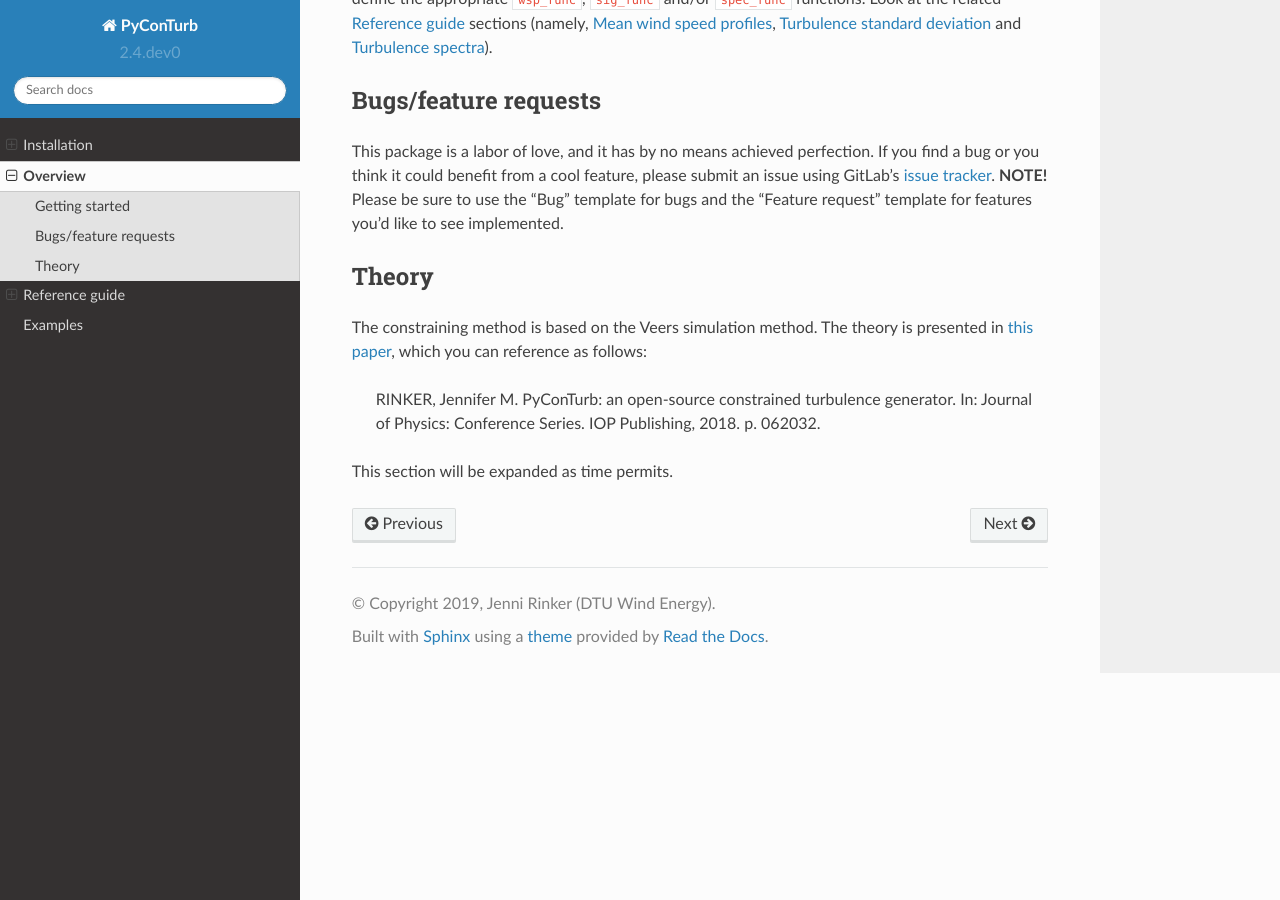
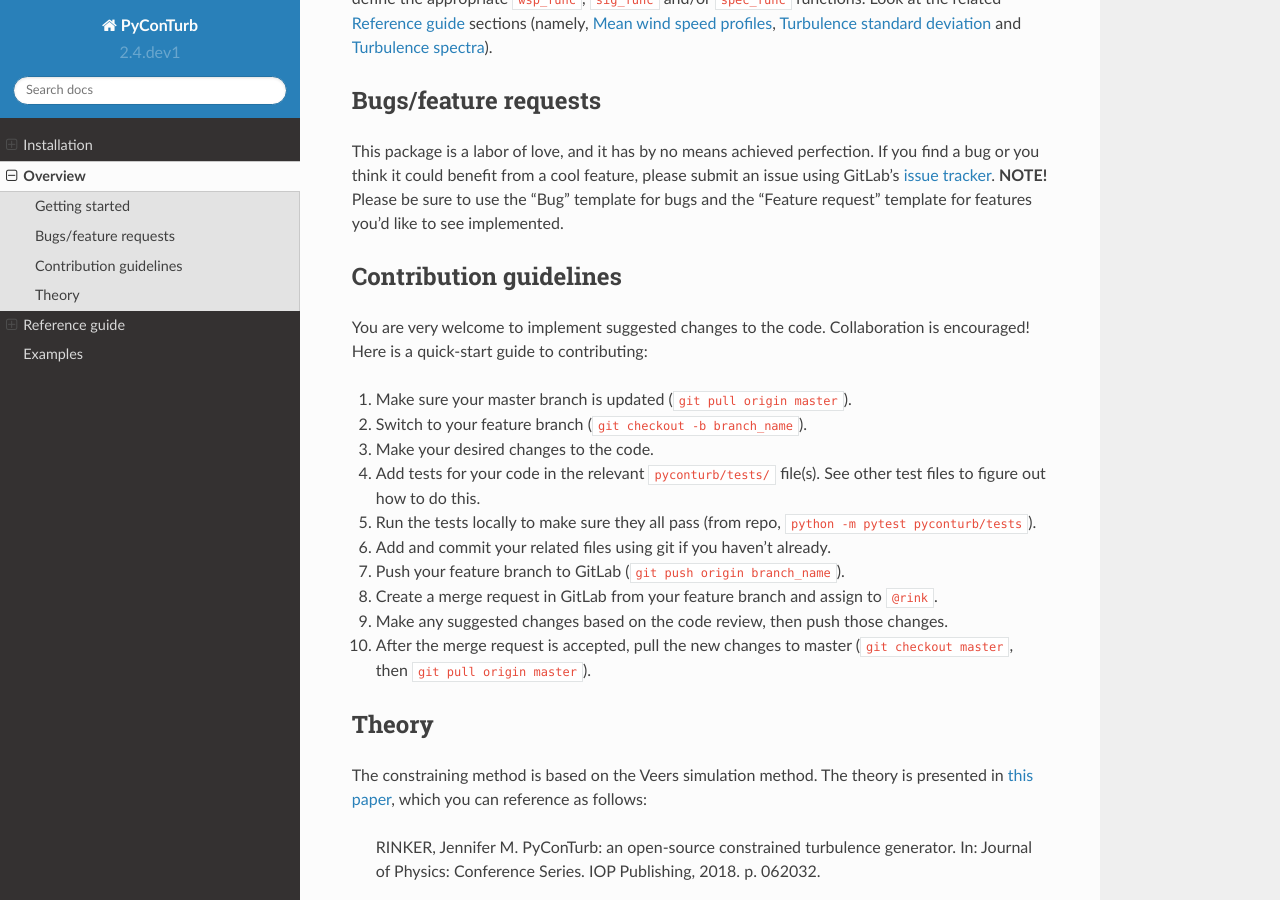
Before and after one commit to brookeslawski/pyconturb-pvade, a Sphinx documentation site: the page built from docs/source/overview.rst, in a window 1280 px wide and 900 px high, scrolled down 662 px. Built offline with Sphinx 7.4.7 and the Read the Docs theme 2.0.0, drawn with Linux system fonts in a browser that asks for light colours; pages that are not in the unit, such as notebooks, are missing from menus.

```diff
--- a/docs/source/overview.rst
+++ b/docs/source/overview.rst
@@ -45,6 +45,29 @@
 "Feature request" template for features you'd like to see implemented.
 
 
+Contribution guidelines
+-------------------------
+
+You are very welcome to implement suggested changes to the code. Collaboration
+is encouraged! Here is a quick-start guide to contributing:
+
+#. Make sure your master branch is updated (``git pull origin master``).
+#. Switch to your feature branch (``git checkout -b branch_name``).
+#. Make your desired changes to the code.
+#. Add tests for your code in the relevant ``pyconturb/tests/`` file(s). See
+   other test files to figure out how to do this.
+#. Run the tests locally to make sure they all pass (from repo,
+   ``python -m pytest pyconturb/tests``).
+#. Add and commit your related files using git if you haven't already.
+#. Push your feature branch to GitLab (``git push origin branch_name``).
+#. Create a merge request in GitLab from your feature branch and assign to
+   ``@rink``.
+#. Make any suggested changes based on the code review, then push those
+   changes.
+#. After the merge request is accepted, pull the new changes to master
+   (``git checkout master``, then ``git pull origin master``).
+
+
 Theory
 -------
 
--- a/pyconturb/__init__.py
+++ b/pyconturb/__init__.py
@@ -1,3 +1,4 @@
 from pyconturb.core import TimeConstraint
 from pyconturb.simulation import gen_turb
 from pyconturb._utils import gen_spat_grid
+from pyconturb._version import __version__, __release__
--- a/pyconturb/_version.py
+++ b/pyconturb/_version.py
@@ -1,4 +1,4 @@
 #   version:    1.0     First pass at PyConTurb
 #               2.0     Switch to uvw, other changes
-__version__ = '2.4.dev0'
-__release__ = '2.4.dev0'
+__version__ = '2.4.dev1'
+__release__ = '2.4.dev1'
```
Also changed, not shown: docs/source/installation.rst (+13 -10 lines).
